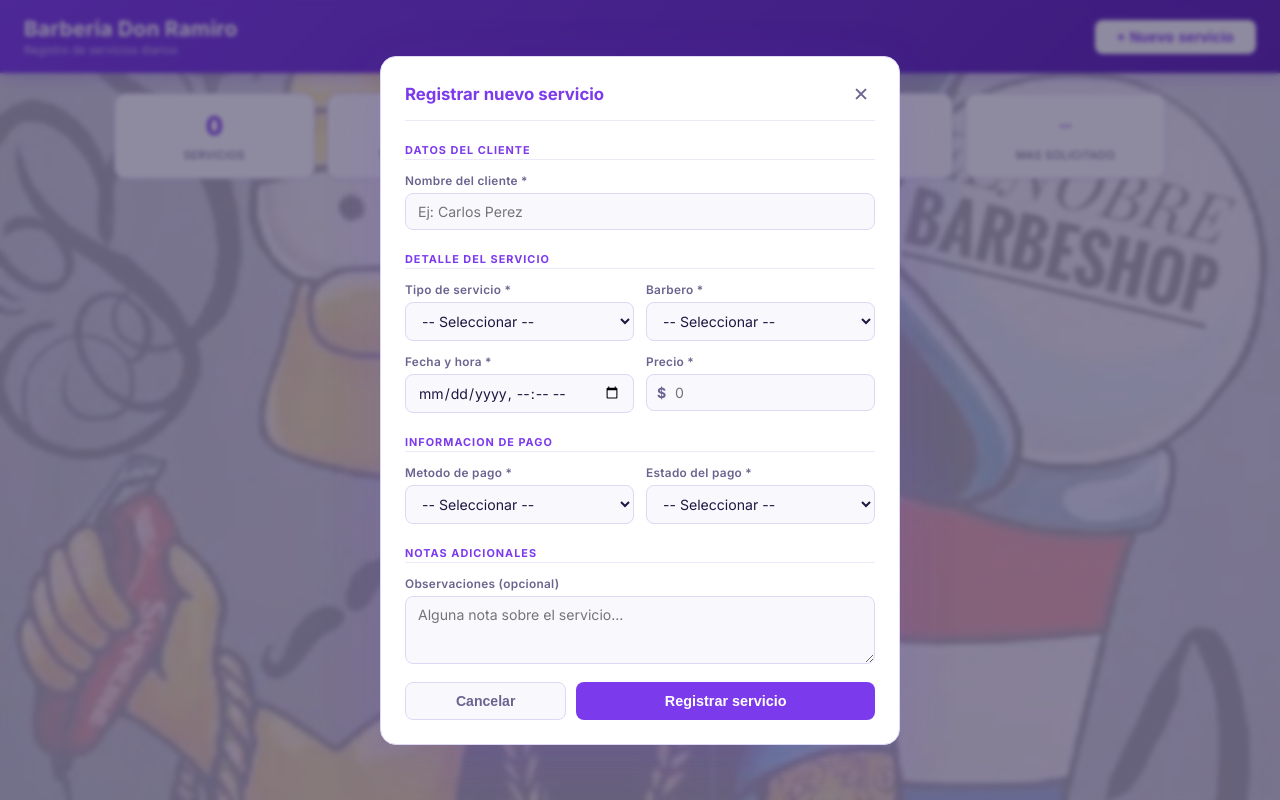
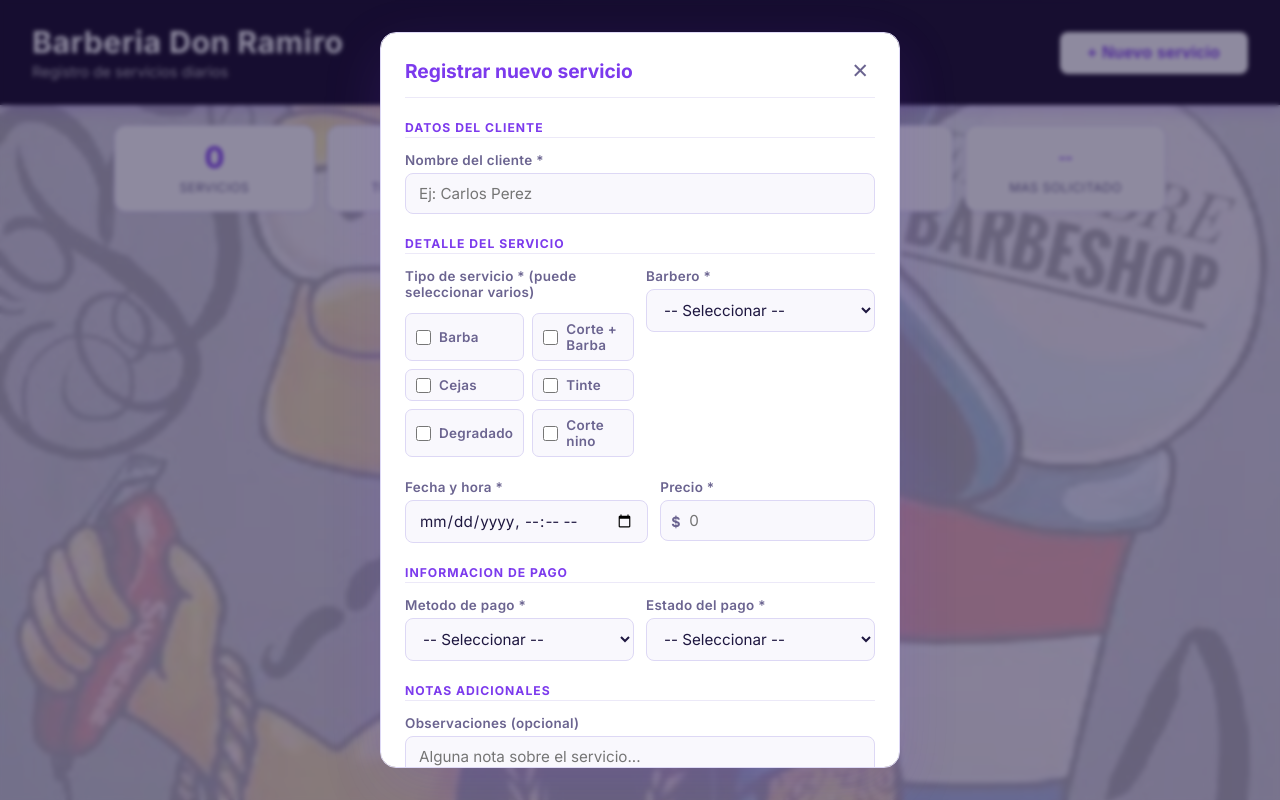
Before and after one commit to yesid2447/barberia, a Vue app: page / in a window 1280 px wide. Both pictures are taken after a click on the button "+ Nuevo servicio". Built offline with nearby package versions, Linux system fonts and the light colour scheme.

Commit message:
Add files via upload

```diff
--- a/src/App.vue
+++ b/src/App.vue
@@ -112,9 +112,8 @@
       <div v-if="s.observaciones" class="t-obs">Nota: {{ s.observaciones }}</div>
 
       <div class="t-acciones">
-        <button class="btn-calificar" @click="abrirModalCalificacion(s)">
-          <span v-if="s.calificacion > 0">Recalificar</span>
-          <span v-else>Calificar</span>
+        <button class="btn-calificar" v-if="s.calificacion === 0" @click="abrirModalCalificacion(s)">
+          Calificar
         </button>
         <button class="btn-editar" @click="abrirModalEditar(s)">Editar</button>
         <button class="btn-eliminar" @click="pedirConfirmacion(s)">Eliminar</button>
@@ -149,16 +148,17 @@
 
       <div class="form-fila">
         <div class="form-grupo">
-          <label>Tipo de servicio *</label>
-          <select v-model="form.tipoServicio" :class="{ 'campo-error': errores.tipoServicio }">
-            <option value="">-- Seleccionar --</option>
-            <option value="Barba">Barba</option>
-            <option value="Corte + Barba">Corte + Barba</option>
-            <option value="Cejas">Cejas</option>
-            <option value="Tinte">Tinte</option>
-            <option value="Degradado">Degradado</option>
-            <option value="Corte nino">Corte nino</option>
-          </select>
+          <label>Tipo de servicio * (puede seleccionar varios)</label>
+          <div class="servicios-grid">
+            <label v-for="srv in tiposServicio" :key="srv" class="check-item">
+              <input
+                type="checkbox"
+                :value="srv"
+                v-model="form.tiposSeleccionados"
+              />
+              {{ srv }}
+            </label>
+          </div>
           <span v-if="errores.tipoServicio" class="form-error-msg">{{ errores.tipoServicio }}</span>
         </div>
         <div class="form-grupo">
@@ -360,6 +360,8 @@ export default {
   setup() {
     const barberos = ['Don Ramiro', 'Luis', 'Andres']
 
+    const tiposServicio = ['Barba', 'Corte + Barba', 'Cejas', 'Tinte', 'Degradado', 'Corte nino']
+
     const servicios = useLocalStorage('barberia-servicios-v2', [])
 
     const mostrarModal = ref(false)
@@ -377,16 +379,16 @@ export default {
     const errorCalificacion        = ref('')
 
     const formVacio = {
-      nombre:        '',
-      tipoServicio:  '',
-      barbero:       '',
-      fechaHora:     '',
-      precio:        '',
-      metodoPago:    '',
-      estadoPago:    '',
-      calificacion:  0,
-      observaciones: '',
-      abonos:        []
+      nombre:             '',
+      tiposSeleccionados: [],
+      barbero:            '',
+      fechaHora:          '',
+      precio:             '',
+      metodoPago:         '',
+      estadoPago:         '',
+      calificacion:       0,
+      observaciones:      '',
+      abonos:             []
     }
 
     const form    = ref({ ...formVacio })
@@ -401,7 +403,7 @@ export default {
     }
 
     function abrirModalEditar(servicio) {
-      form.value         = { ...servicio, abonos: servicio.abonos ? [...servicio.abonos] : [] }
+      form.value         = { ...servicio, tiposSeleccionados: servicio.tiposSeleccionados ? [...servicio.tiposSeleccionados] : [], abonos: servicio.abonos ? [...servicio.abonos] : [] }
       errores.value      = {}
       modoEditar.value   = true
       idEditando.value   = servicio.id
@@ -449,8 +451,8 @@ export default {
       if (!form.value.nombre.trim())
         e.nombre = 'El nombre del cliente es obligatorio'
 
-      if (!form.value.tipoServicio)
-        e.tipoServicio = 'Selecciona un tipo de servicio'
+      if (!form.value.tiposSeleccionados || form.value.tiposSeleccionados.length === 0)
+        e.tipoServicio = 'Selecciona al menos un servicio'
 
       if (!form.value.barbero)
         e.barbero = 'Selecciona el barbero'
@@ -492,6 +494,7 @@ export default {
 
       const datos = {
         ...form.value,
+        tipoServicio: form.value.tiposSeleccionados.join(', '),
         precio: Number(form.value.precio),
         abonos: form.value.abonos || []
       }
@@ -730,6 +733,7 @@ export default {
 
     return {
       barberos,
+      tiposServicio,
       servicios,
       mostrarModal,
       modoEditar,
--- a/src/style.css
+++ b/src/style.css
@@ -65,14 +65,14 @@ body::before {
    HEADER
 ============================== */
 .header {
-  background: linear-gradient(135deg, #7c3aed, #5b21b6);
+  background: linear-gradient(135deg, #0f0520, #110721);
   border-bottom: none;
-  padding: 16px 24px;
+  padding: 24px 32px;
   display: flex;
   align-items: center;
   justify-content: space-between;
   flex-wrap: wrap;
-  gap: 12px;
+  gap: 14px;
   position: sticky;
   top: 0;
   z-index: 10;
@@ -86,26 +86,27 @@ body::before {
 }
 
 .header-titulo {
-  font-size: 1.3rem;
-  font-weight: 700;
+  font-size: 1.9rem;
+  font-weight: 800;
   color: #ffffff;
-  letter-spacing: 0.3px;
+  letter-spacing: 0.4px;
 }
 
 .header-subtitulo {
-  font-size: 0.72rem;
-  color: rgba(255,255,255,0.65);
-  margin-top: 2px;
+  font-size: 0.92rem;
+  color: rgba(255,255,255,0.70);
+  margin-top: 3px;
+  font-weight: 400;
 }
 
 .btn-nuevo {
   background: #ffffff;
   color: var(--accent);
   border: none;
-  padding: 9px 22px;
+  padding: 12px 28px;
   border-radius: 8px;
   font-weight: 700;
-  font-size: 0.88rem;
+  font-size: 1rem;
   cursor: pointer;
   transition: background 0.2s, box-shadow 0.2s;
   letter-spacing: 0.3px;
@@ -144,7 +145,7 @@ body::before {
 }
 
 .resumen-card .numero {
-  font-size: 1.6rem;
+  font-size: 1.85rem;
   font-weight: 700;
   color: var(--accent);
   line-height: 1;
@@ -155,11 +156,11 @@ body::before {
 }
 
 .resumen-card .numero.small {
-  font-size: 0.82rem;
+  font-size: 0.95rem;
 }
 
 .resumen-card .etiqueta {
-  font-size: 0.68rem;
+  font-size: 0.78rem;
   color: var(--text-muted);
   margin-top: 6px;
   text-transform: uppercase;
@@ -189,7 +190,7 @@ body::before {
   color: var(--text-muted);
 }
 
-.lista-vacia p { font-size: 0.95rem; }
+.lista-vacia p { font-size: 1.05rem; }
 
 /* ==============================
    TARJETA
@@ -199,10 +200,10 @@ body::before {
   border: 1px solid var(--border);
   border-left: 4px solid var(--border);
   border-radius: 12px;
-  padding: 16px;
+  padding: 18px;
   display: flex;
   flex-direction: column;
-  gap: 9px;
+  gap: 10px;
   transition: transform 0.15s, box-shadow 0.15s;
   box-shadow: 0 1px 4px rgba(124,58,237,0.05);
 }
@@ -224,26 +225,26 @@ body::before {
 }
 
 .t-nombre {
-  font-size: 0.98rem;
+  font-size: 1.08rem;
   font-weight: 700;
   color: var(--text);
 }
 
 .t-fecha {
-  font-size: 0.7rem;
+  font-size: 0.8rem;
   color: var(--text-muted);
   white-space: nowrap;
   padding-top: 2px;
 }
 
 .t-servicio {
-  font-size: 0.82rem;
+  font-size: 0.95rem;
   font-weight: 600;
   color: var(--accent);
 }
 
 .t-barbero {
-  font-size: 0.76rem;
+  font-size: 0.86rem;
   color: var(--text-muted);
 }
 
@@ -255,7 +256,7 @@ body::before {
 }
 
 .t-precio {
-  font-size: 1.05rem;
+  font-size: 1.2rem;
   font-weight: 700;
   color: var(--green);
 }
@@ -263,15 +264,15 @@ body::before {
 .tarjeta.abonado .t-precio { color: var(--blue); }
 
 .t-saldo {
-  font-size: 0.72rem;
+  font-size: 0.82rem;
   color: var(--text-muted);
 }
 
 /* badges */
 .badge {
-  font-size: 0.68rem;
+  font-size: 0.76rem;
   font-weight: 700;
-  padding: 3px 10px;
+  padding: 4px 12px;
   border-radius: 20px;
   white-space: nowrap;
   letter-spacing: 0.3px;
@@ -284,7 +285,7 @@ body::before {
 
 /* metodo de pago */
 .t-metodo {
-  font-size: 0.78rem;
+  font-size: 0.88rem;
   color: var(--text-muted);
   display: flex;
   align-items: center;
@@ -293,9 +294,9 @@ body::before {
 
 .metodo-tag {
   display: inline-block;
-  padding: 2px 8px;
+  padding: 3px 9px;
   border-radius: 4px;
-  font-size: 0.68rem;
+  font-size: 0.78rem;
   font-weight: 700;
   letter-spacing: 0.3px;
   text-transform: capitalize;
@@ -307,39 +308,39 @@ body::before {
 
 /* estrellas */
 .t-estrellas { display: flex; gap: 2px; }
-.estrella-on  { color: #f59e0b; font-size: 0.9rem; }
-.estrella-off { color: var(--border); font-size: 0.9rem; }
+.estrella-on  { color: #f59e0b; font-size: 1rem; }
+.estrella-off { color: var(--border); font-size: 1rem; }
 
 /* alertas calificacion */
 .t-alerta {
-  font-size: 0.7rem;
+  font-size: 0.8rem;
   font-weight: 700;
   color: var(--red);
   background: var(--red-bg);
-  padding: 2px 8px;
+  padding: 3px 9px;
   border-radius: 4px;
 }
 
 .t-sin-calificar {
-  font-size: 0.7rem;
+  font-size: 0.8rem;
   color: var(--text-dim);
   font-style: italic;
 }
 
 .t-calificacion-ok {
-  font-size: 0.7rem;
+  font-size: 0.8rem;
   color: var(--green);
   font-weight: 600;
 }
 
 /* aviso pendiente */
 .t-aviso-pendiente {
-  font-size: 0.72rem;
+  font-size: 0.82rem;
   font-weight: 700;
   color: var(--orange);
   background: var(--orange-bg);
   border: 1px solid rgba(217,119,6,0.3);
-  padding: 5px 10px;
+  padding: 6px 10px;
   border-radius: 5px;
   text-align: center;
 }
@@ -354,7 +355,7 @@ body::before {
 }
 
 .t-abonos-titulo {
-  font-size: 0.72rem;
+  font-size: 0.82rem;
   color: var(--blue);
   font-weight: 600;
   text-transform: uppercase;
@@ -370,7 +371,7 @@ body::before {
 .t-abono-item {
   display: flex;
   justify-content: space-between;
-  font-size: 0.74rem;
+  font-size: 0.84rem;
   color: var(--text-muted);
 }
 
@@ -379,7 +380,7 @@ body::before {
 .t-abonos-total {
   display: flex;
   justify-content: space-between;
-  font-size: 0.78rem;
+  font-size: 0.88rem;
   font-weight: 700;
   border-top: 1px solid var(--border-soft);
   padding-top: 5px;
@@ -389,7 +390,7 @@ body::before {
 .t-abonos-total span:last-child { color: var(--blue); }
 
 .t-obs {
-  font-size: 0.74rem;
+  font-size: 0.84rem;
   color: var(--text-muted);
   font-style: italic;
   border-top: 1px solid var(--border-soft);
@@ -401,9 +402,9 @@ body::before {
   background: var(--blue-bg);
   color: var(--blue);
   border: 1px solid var(--blue);
-  padding: 5px 12px;
+  padding: 6px 14px;
   border-radius: 6px;
-  font-size: 0.75rem;
+  font-size: 0.85rem;
   font-weight: 600;
   cursor: pointer;
   align-self: flex-start;
@@ -423,9 +424,9 @@ body::before {
   background: var(--accent-pale);
   color: var(--accent);
   border: 1px solid var(--accent-light);
-  padding: 7px;
+  padding: 8px;
   border-radius: 7px;
-  font-size: 0.76rem;
+  font-size: 0.86rem;
   font-weight: 600;
   cursor: pointer;
   transition: background 0.2s;
@@ -438,9 +439,9 @@ body::before {
   background: var(--accent-pale);
   color: var(--accent);
   border: 1px solid var(--accent-light);
-  padding: 7px;
+  padding: 8px;
   border-radius: 7px;
-  font-size: 0.76rem;
+  font-size: 0.86rem;
   font-weight: 600;
   cursor: pointer;
   transition: background 0.2s;
@@ -453,9 +454,9 @@ body::before {
   background: var(--red-bg);
   color: var(--red);
   border: 1px solid #fca5a5;
-  padding: 7px;
+  padding: 8px;
   border-radius: 7px;
-  font-size: 0.76rem;
+  font-size: 0.86rem;
   font-weight: 600;
   cursor: pointer;
   transition: background 0.2s;
@@ -502,7 +503,7 @@ body::before {
 }
 
 .modal-titulo {
-  font-size: 1.05rem;
+  font-size: 1.2rem;
   font-weight: 700;
   color: var(--accent);
 }
@@ -511,7 +512,7 @@ body::before {
   background: none;
   border: none;
   color: var(--text-muted);
-  font-size: 1.2rem;
+  font-size: 1.3rem;
   cursor: pointer;
   padding: 2px 6px;
   border-radius: 4px;
@@ -527,7 +528,7 @@ body::before {
    FORMULARIO
 ============================== */
 .form-seccion {
-  font-size: 0.68rem;
+  font-size: 0.76rem;
   font-weight: 700;
   color: var(--accent);
   text-transform: uppercase;
@@ -544,7 +545,7 @@ body::before {
 }
 
 .form-grupo label {
-  font-size: 0.74rem;
+  font-size: 0.84rem;
   color: var(--text-muted);
   font-weight: 600;
   letter-spacing: 0.3px;
@@ -556,9 +557,9 @@ body::before {
   background: var(--bg-input);
   color: var(--text);
   border: 1px solid var(--border);
-  padding: 9px 12px;
+  padding: 10px 13px;
   border-radius: 8px;
-  font-size: 0.88rem;
+  font-size: 0.95rem;
   font-family: inherit;
   outline: none;
   width: 100%;
@@ -589,7 +590,43 @@ body::before {
   font-weight: 600;
 }
 
-/* precio con prefijo */
+.servicios-grid {
+  display: grid;
+  grid-template-columns: 1fr 1fr;
+  gap: 8px;
+  padding: 8px 0;
+}
+
+.check-item {
+  display: flex;
+  align-items: center;
+  gap: 8px;
+  font-size: 0.9rem;
+  color: var(--text);
+  cursor: pointer;
+  padding: 7px 10px;
+  border-radius: 7px;
+  border: 1px solid var(--border);
+  background: var(--bg-input);
+  transition: background 0.15s, border-color 0.15s;
+  user-select: none;
+}
+
+.check-item:hover {
+  background: var(--accent-pale);
+  border-color: var(--accent-light);
+}
+
+.check-item input[type="checkbox"] {
+  width: 15px;
+  height: 15px;
+  accent-color: var(--accent);
+  cursor: pointer;
+  flex-shrink: 0;
+  padding: 0;
+  border: none;
+}
+
 .precio-wrapper { position: relative; }
 
 .precio-prefijo {
```
